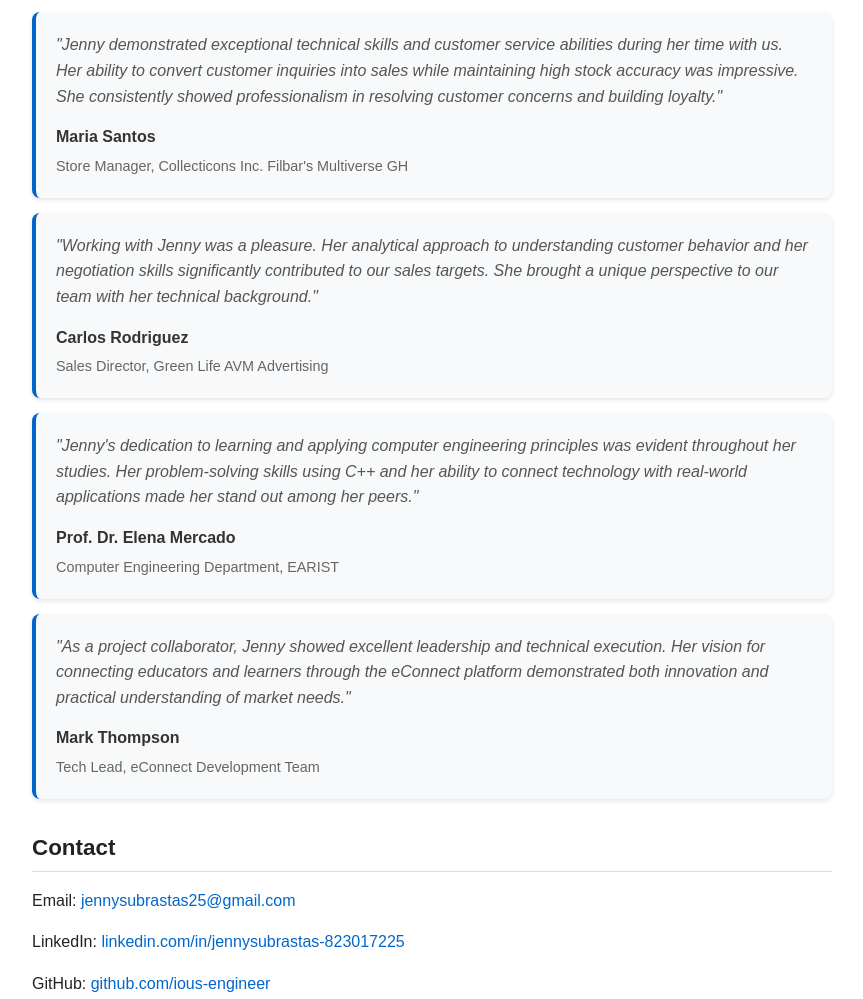
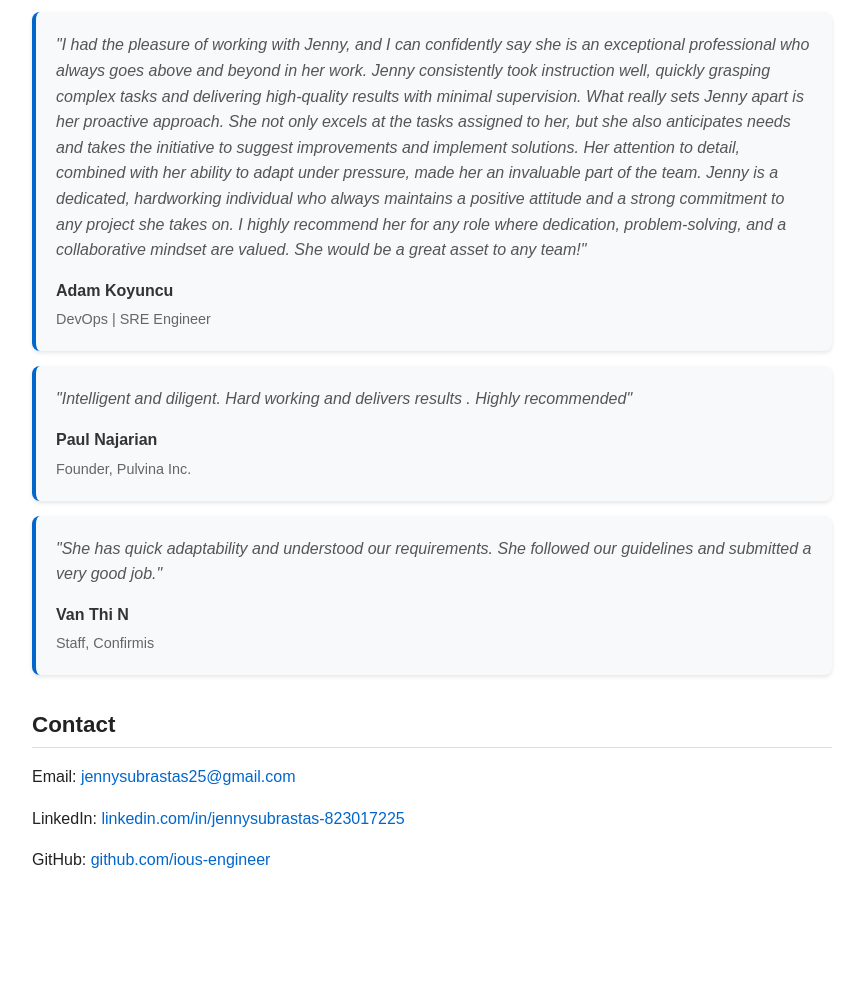
Before and after one commit to ious-engineer/-, a plain HTML site: page index.html in a window 1280 px wide. Shown: the part 2400-3399 px from the top of the page, without its empty margins (208-1071 px from the left). After the commit the page ends 3317 px from the top, so only its background shows below. Drawn offline with Linux system fonts and the light colour scheme.

Commit message:
Sync recommendations: Update index.html to match real client testimonials
- Replaced placeholder recommendations with actual client feedback
- Now both pages show identical, authentic recommendations from:
  * Adam Koyuncu (DevOps | SRE Engineer)
  * Paul Najarian (Founder, Pulvina Inc.)
  * Van Thi N (Staff, Confirmis)
- Consistent professional presentation across both portfolio pages

```diff
--- a/index.html
+++ b/index.html
@@ -269,34 +269,26 @@ background: linear-gradient(135deg, #66aaff 0%, #8a7fff 100%);
 
     <div class="recommendation">
       <div class="recommendation-text">
-        "Jenny demonstrated exceptional technical skills and customer service abilities during her time with us. Her ability to convert customer inquiries into sales while maintaining high stock accuracy was impressive. She consistently showed professionalism in resolving customer concerns and building loyalty."
-      </div>
-      <div class="recommendation-author">Maria Santos</div>
-      <div class="recommendation-title">Store Manager, Collecticons Inc. Filbar's Multiverse GH</div>
+        "I had the pleasure of working with Jenny, and I can confidently say she is an exceptional professional who always goes above and beyond in her work. Jenny consistently took instruction well, quickly grasping complex tasks and delivering high-quality results with minimal supervision. What really sets Jenny apart is her proactive approach. She not only excels at the tasks assigned to her, but she also anticipates needs and takes the initiative to suggest improvements and implement solutions. Her attention to detail, combined with her ability to adapt under pressure, made her an invaluable part of the team. Jenny is a dedicated, hardworking individual who always maintains a positive attitude and a strong commitment to any project she takes on. I highly recommend her for any role where dedication, problem-solving, and a collaborative mindset are valued. She would be a great asset to any team!"
+        </div>
+      <div class="recommendation-author">Adam Koyuncu</div>
+      <div class="recommendation-title">DevOps | SRE Engineer</div>
     </div>
 
     <div class="recommendation">
       <div class="recommendation-text">
-        "Working with Jenny was a pleasure. Her analytical approach to understanding customer behavior and her negotiation skills significantly contributed to our sales targets. She brought a unique perspective to our team with her technical background."
+        "Intelligent and diligent. Hard working and delivers results . Highly recommended"
       </div>
-      <div class="recommendation-author">Carlos Rodriguez</div>
-      <div class="recommendation-title">Sales Director, Green Life AVM Advertising</div>
+      <div class="recommendation-author">Paul Najarian</div>
+      <div class="recommendation-title">Founder, Pulvina Inc.</div>
     </div>
 
     <div class="recommendation">
       <div class="recommendation-text">
-        "Jenny's dedication to learning and applying computer engineering principles was evident throughout her studies. Her problem-solving skills using C++ and her ability to connect technology with real-world applications made her stand out among her peers."
+        "She has quick adaptability and understood our requirements. She followed our guidelines and submitted a very good job."
       </div>
-      <div class="recommendation-author">Prof. Dr. Elena Mercado</div>
-      <div class="recommendation-title">Computer Engineering Department, EARIST</div>
-    </div>
-
-    <div class="recommendation">
-      <div class="recommendation-text">
-        "As a project collaborator, Jenny showed excellent leadership and technical execution. Her vision for connecting educators and learners through the eConnect platform demonstrated both innovation and practical understanding of market needs."
-      </div>
-      <div class="recommendation-author">Mark Thompson</div>
-      <div class="recommendation-title">Tech Lead, eConnect Development Team</div>
+      <div class="recommendation-author">Van Thi N</div>
+      <div class="recommendation-title">Staff, Confirmis</div>
     </div>
   </div>
 
```
